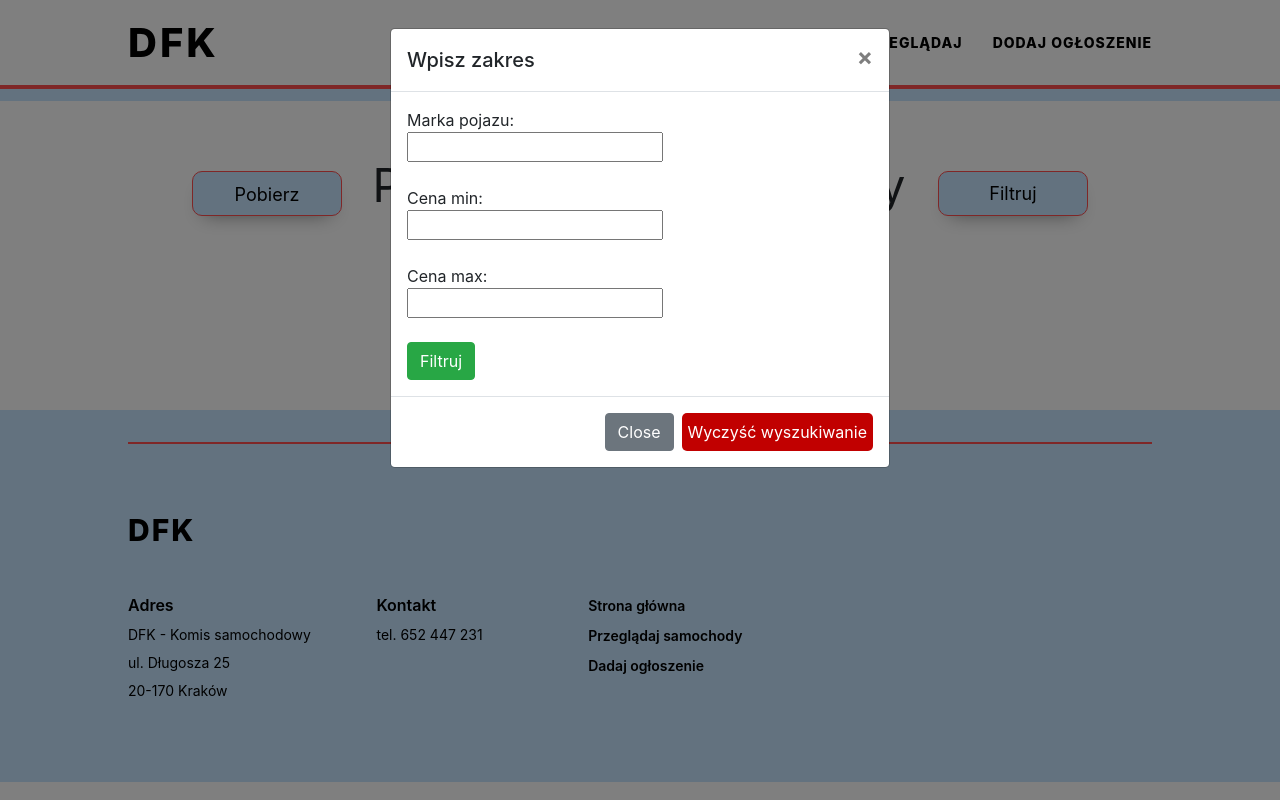
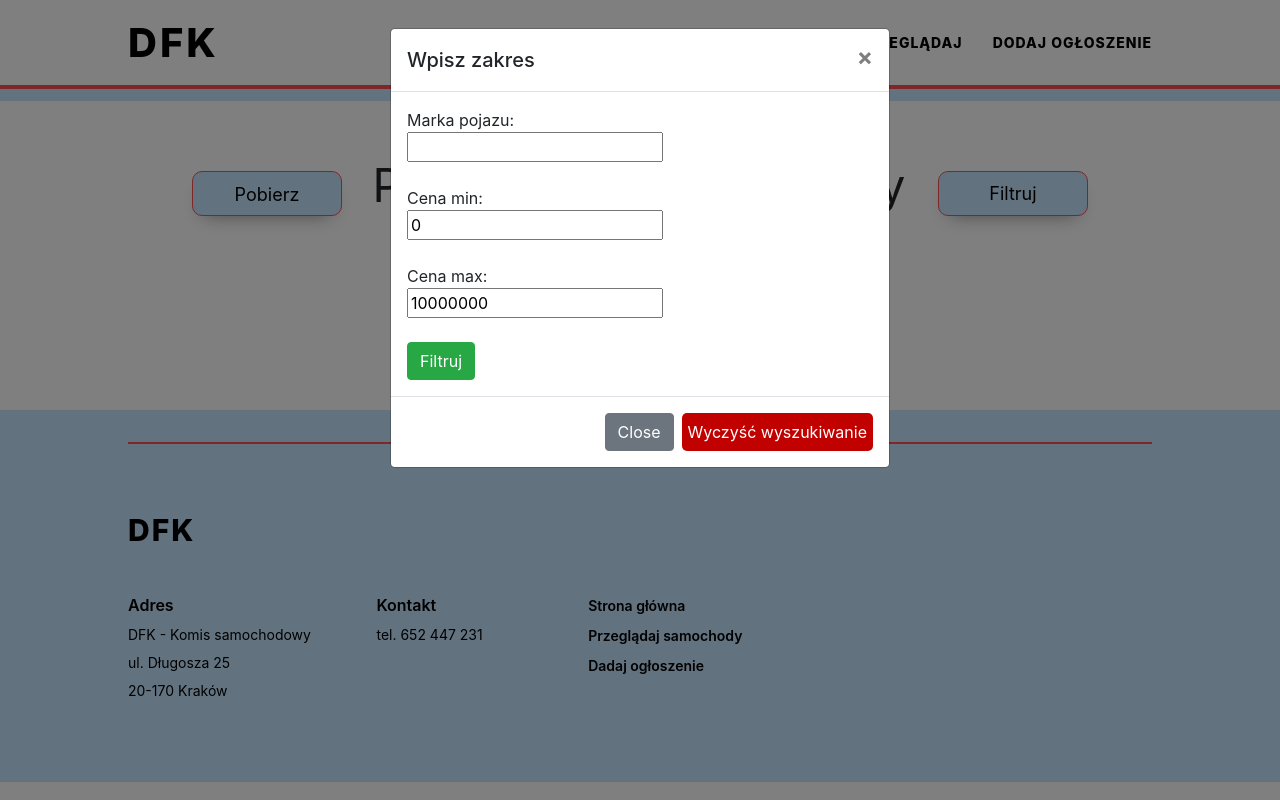
Before and after one commit to Kowalp543/Car-Dealer-Website---Django, a Django app: a page that uses komis/templates/search.html in a window 1280 px wide, after a click on "Filtruj". Run offline with Django 3.2, Linux system fonts and the light colour scheme; data comes from the database, SQL or seed files in the repository; some libraries are stand-ins or nearby versions.

Commit message:
filter.2

```diff
--- a/komis/templates/search.html
+++ b/komis/templates/search.html
@@ -35,9 +35,9 @@
             Marka pojazu:<br>
             <input type="text" id="marka" name="marka"><br><br>
             Cena min:<br>
-            <input type="text" id="price_min" name="price_min"><br><br>
+            <input type="text" id="price_min" name="price_min" value="0"><br><br>
             Cena max:<br>
-            <input type="text" id="price_max" name="price_max"><br><br>
+            <input type="text" id="price_max" name="price_max" value="10000000"><br><br>
             <button type="submit" class="btn btn-success">Filtruj</button>
         </form>
       </div>
--- a/komis/views.py
+++ b/komis/views.py
@@ -13,7 +13,9 @@ def home(request):
 
 def search(request, **kwargs):
     if request.method == 'POST':
-        return redirect('oferty', marka=request.POST['marka'], price_min=request.POST['price_min'], price_max=request.POST['price_max'])
+        return redirect('oferty', marka=request.POST['marka'],
+                        price_min=request.POST['price_min'],
+                        price_max=request.POST['price_max'])
 
     if kwargs['marka'] == 'all':
         samochod_list = Samochod.objects.filter(cena__gte=kwargs['price_min'],
```
Also changed, not shown: 1 other file.
